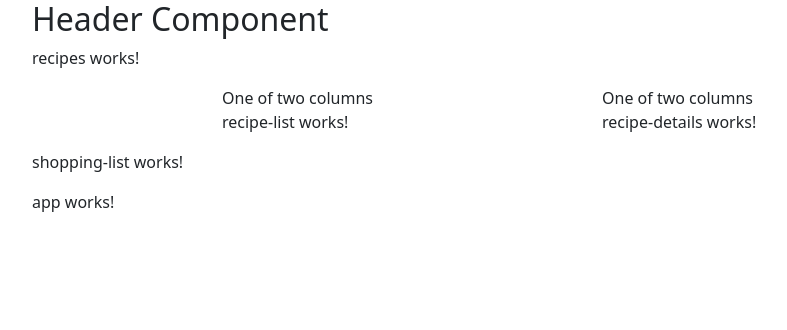
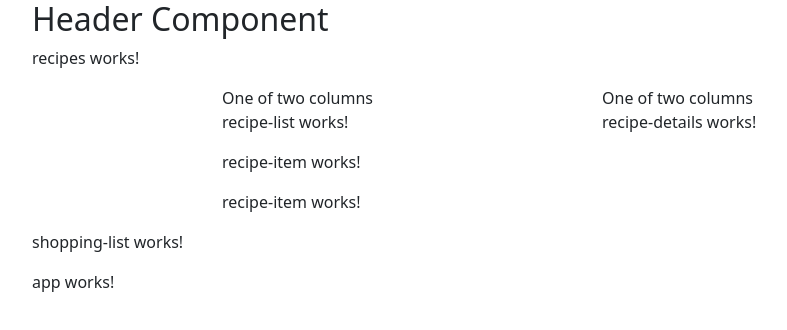
Before and after one commit to FoxGeoff/complete_app_no_stand_alone, an Angular app: page / in a window 1280 px wide. Shown: the top 330 px of the page, without its empty margins (50-837 px from the left). Built offline with nearby package versions, Linux system fonts and the light colour scheme.

Commit message:
update layout

```diff
--- a/src/app/recipe-list/recipe-list.component.html
+++ b/src/app/recipe-list/recipe-list.component.html
@@ -1 +1,3 @@
 <p>recipe-list works!</p>
+<app-recipe-item></app-recipe-item>
+<app-recipe-item></app-recipe-item>
--- a/src/app/recipe-list/recipe-list.component.ts
+++ b/src/app/recipe-list/recipe-list.component.ts
@@ -1,9 +1,10 @@
 import { Component } from '@angular/core';
+import { RecipeItemComponent } from '../recipe-item/recipe-item.component';
 
 @Component({
   selector: 'app-recipe-list',
   standalone: true,
-  imports: [],
+  imports: [RecipeItemComponent],
   templateUrl: './recipe-list.component.html',
   styleUrl: './recipe-list.component.css'
 })
```
